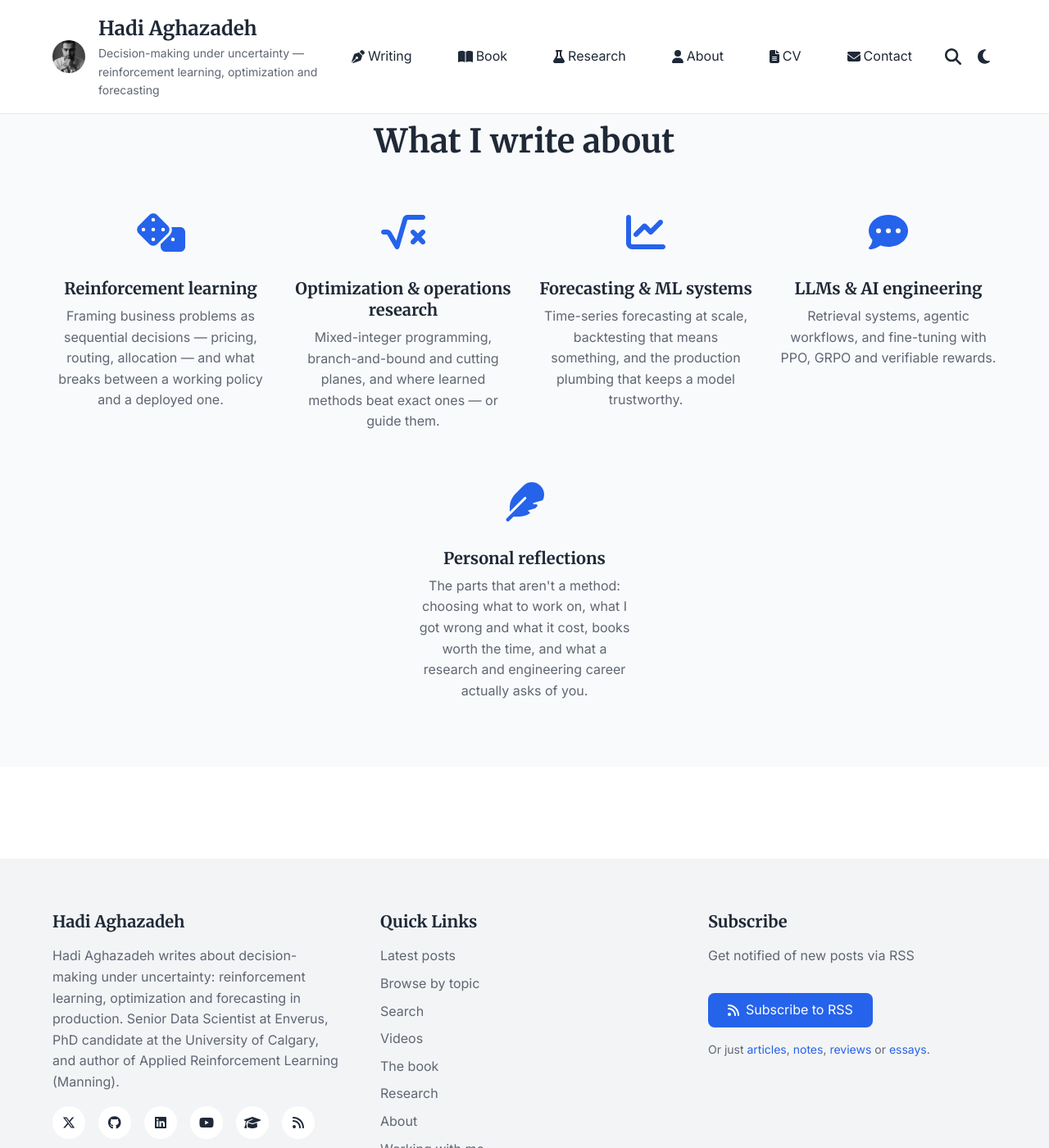
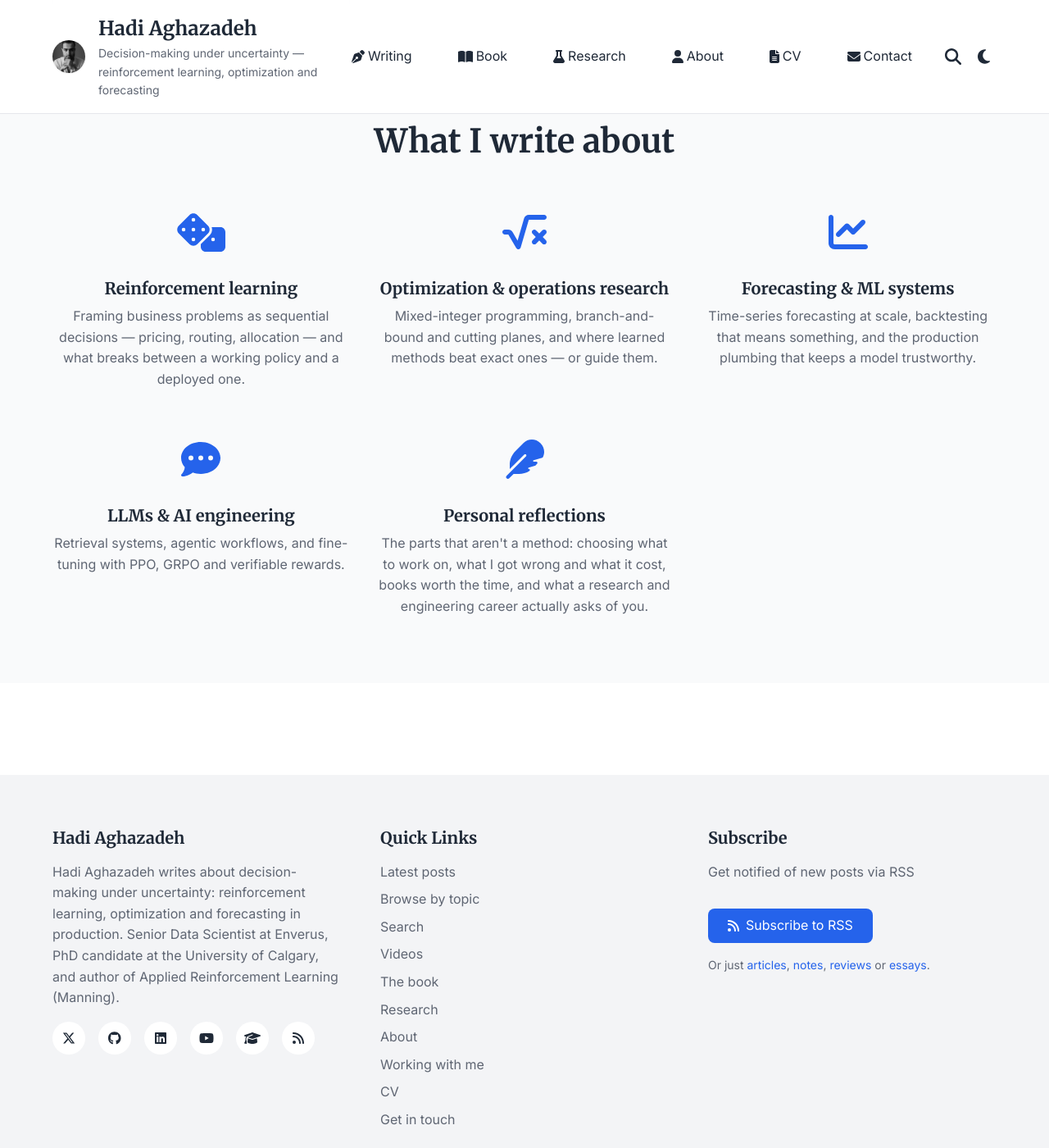
Before and after one commit to hadiagha/hadiagha.github.io, a Jekyll site: the page built from index.html, in a window 1280 px wide and 1400 px high, scrolled down 1762 px. Shown: the whole window at 82% size. Built offline with Jekyll 4.4.1, drawn with Linux system fonts in a browser that asks for light colours; the list of posts is cut into pages by our own code.

Commit message:
Lay the homepage topics out 3 + 2 instead of 4 + 1
Five topics in an auto-fit grid put four across at desktop width and left the
fifth on its own. Capping the grid at three columns gives 3 + 2, which is what
Hadi asked for and reads as two deliberate rows.

Only the widest case is pinned. Below 1144px auto-fit already resolves to three
columns, then two, then one, so the narrow layouts are untouched — measured at
3+2 from 900px up, 2+2+1 at 700px, and one per row on a phone.

The centring rule this replaces is gone; with a full second row there is
nothing left to centre.

Co-Authored-By: Claude Opus 5 (1M context) <noreply@anthropic.com>

```diff
--- a/assets/css/main.scss
+++ b/assets/css/main.scss
@@ -873,20 +873,18 @@ a {
   margin-top: var(--space-2xl);
 }
 
-// With five topics the grid runs four across and drops the fifth on its own at
-// the left of a second row, which reads as a wrap accident rather than a
-// deliberate last item. Span it across the row and centre it at the same width
-// as the cards above.
+// Capped at three columns, so five topics lay out as 3 + 2.
 //
-// 1144px is where the four-column layout starts: auto-fit needs 4x250px plus
-// three 2rem gaps = 1096px of content, and .container is capped at 1200px with
-// 1.5rem of padding either side. Below that the column count changes and the
-// rule must not apply, which is why it is scoped rather than unconditional.
+// Left to itself auto-fit puts four across at this width — 4x250px plus three
+// 2rem gaps is 1096px, and .container gives 1152px of content at its 1200px
+// maximum — which leaves the fifth card alone on a second row.
+//
+// Only the widest case needs pinning. Below 1144px auto-fit already resolves
+// to three columns and then to two and one, so the narrow layouts are left
+// alone.
 @media (min-width: 1144px) {
-  .features-grid > .feature:nth-child(5):last-child {
-    grid-column: 1 / -1;
-    max-width: calc((100% - 3 * var(--space-xl)) / 4);
-    margin-inline: auto;
+  .features-grid {
+    grid-template-columns: repeat(3, minmax(0, 1fr));
   }
 }
 
```
